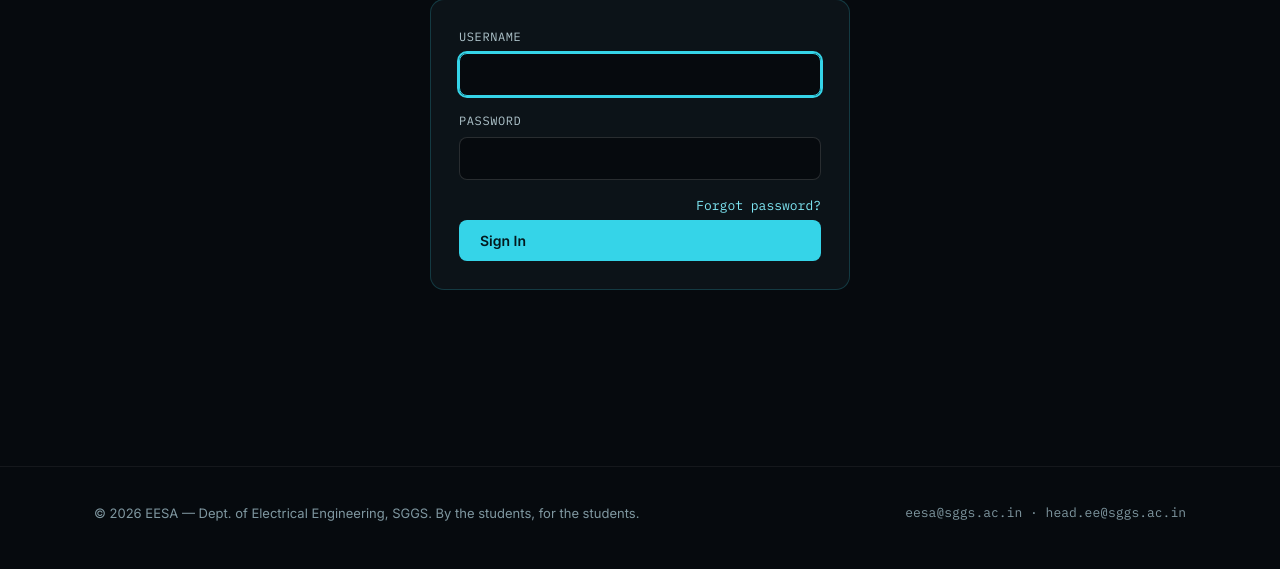
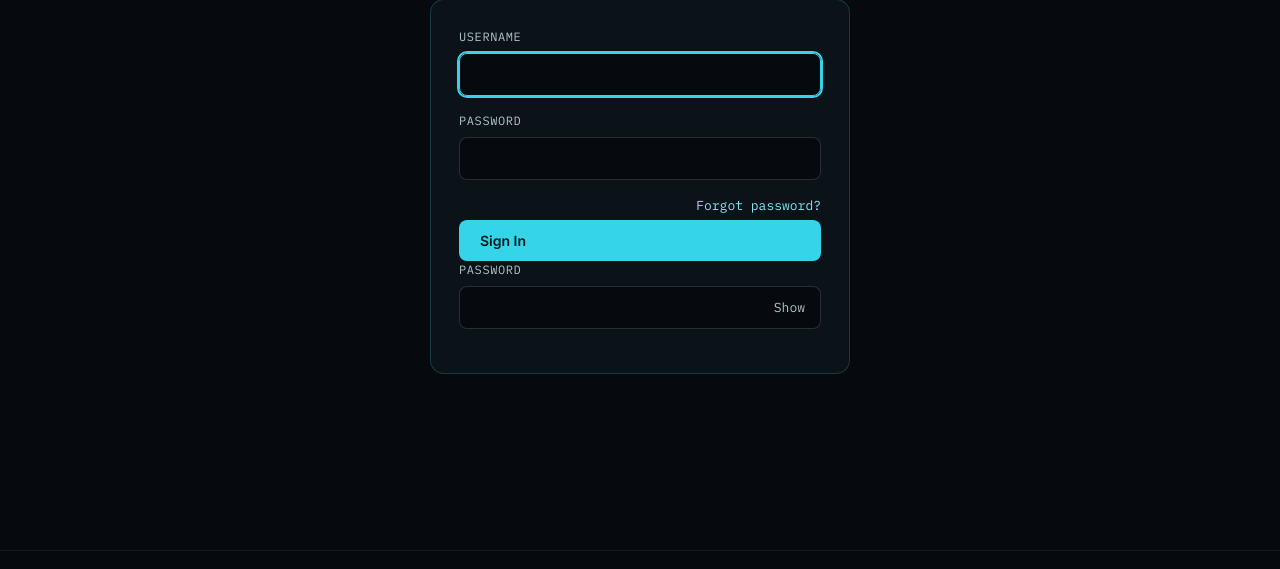
Before and after one commit to sakharearyansurendra-web/eesa, a PHP site: page /login.php in a window 1280 px wide. Shown: the part 288-857 px from the top of the page. Before the commit the page ends 809 px from the top, so only its background shows below. Run offline with PHP 8.4, Linux system fonts and the light colour scheme; data comes from the database, SQL or seed files in the repository; some libraries are stand-ins or nearby versions.

Commit message:
Update login.php

```diff
--- a/eesa-website/eesa/login.php
+++ b/eesa-website/eesa/login.php
@@ -68,10 +68,21 @@ require __DIR__ . '/includes/header.php';
           <?= csrf_field() ?>
           <div class="field"><label>Username</label><input name="username" required autofocus></div>
           <div class="field"><label>Password</label><input type="password" name="password" required></div>
+
           <p style="margin:-4px 0 4px;text-align:right">
             <a href="<?= BASE_URL ?>/pages/forgot_password.php" class="mono" style="color:var(--copper-lt);font-size:13px">Forgot password?</a>
           </p>
           <button class="btn btn-primary" type="submit" name="login" style="width:100%">Sign In</button>
+            <div class="field">
+  <label>Password</label>
+  <div style="position:relative">
+    <input type="password" name="password" id="loginPassword" required style="padding-right:44px">
+    <button type="button" id="togglePassword"
+      style="position:absolute;right:10px;top:50%;transform:translateY(-50%);background:none;border:none;cursor:pointer;color:var(--slate-lt);font-size:13px;font-family:var(--font-mono)">
+      Show
+    </button>
+  </div>
+</div>
         </form>
       </div>
     </div>
```
